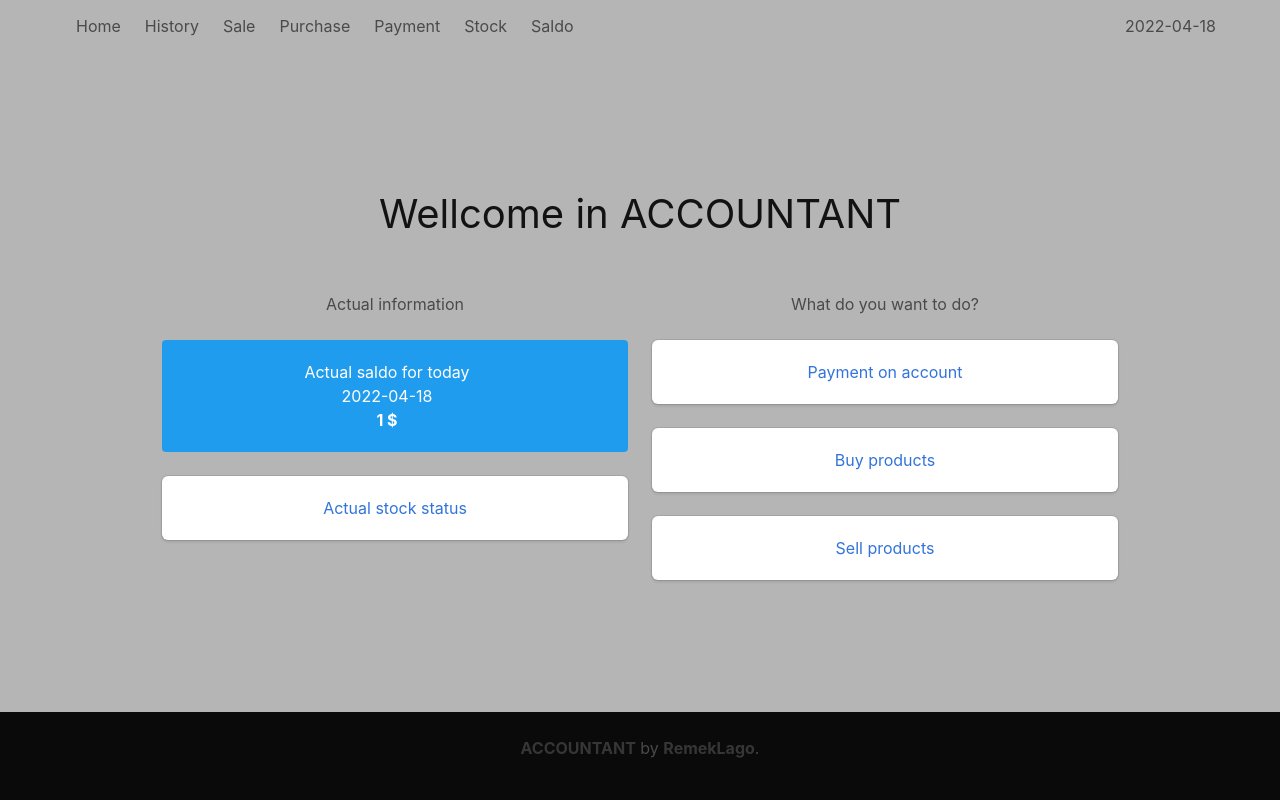
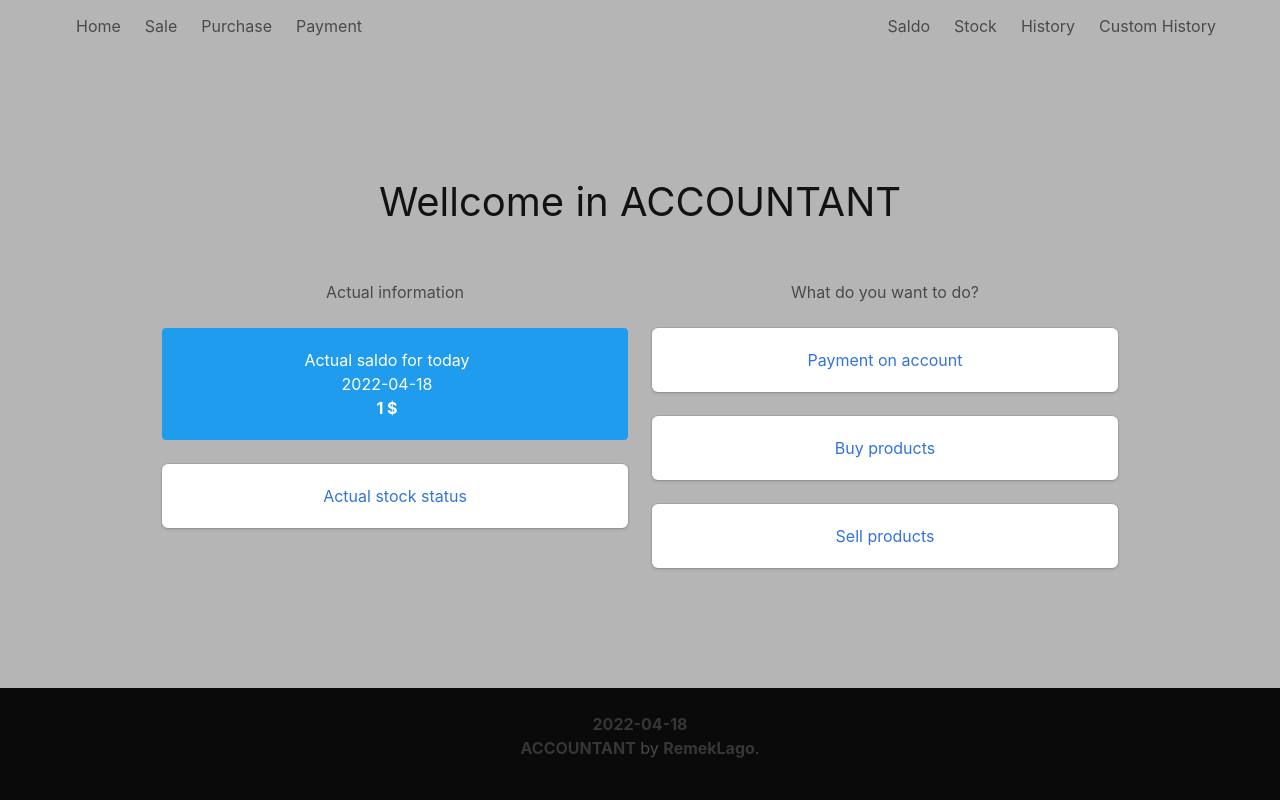
Before and after one commit to RemekLago/Accountant_Flask, a Flask app: page / in a window 1280 px wide. Run offline with Flask 2, Linux system fonts and the light colour scheme; tables that the repository leaves empty hold one stand-in row (values such as "Sample post").

Commit message:
chnages in lauout

```diff
--- a/app/templates/base.html
+++ b/app/templates/base.html
@@ -19,9 +19,6 @@
                             <a href="{{ url_for('index') }}" class="navbar-item">
                                 Home
                             </a>
-                            <a href="{{ url_for('history') }}" class="navbar-item">
-                                History
-                            </a>
                             <a href="{{ url_for('sale') }}" class="navbar-item">
                                 Sale
                             </a>
@@ -31,16 +28,19 @@
                             <a href="{{ url_for('payment') }}" class="navbar-item">
                                 Payment
                             </a>
+                        </div>
+                        <div class="navbar-end">
+                            <a href="{{ url_for('saldo') }}" class="navbar-item">
+                                Saldo
+                            </a>
                             <a href="{{ url_for('stock') }}" class="navbar-item">
                                 Stock
                             </a>
-                             <a href="{{ url_for('saldo') }}" class="navbar-item">
-                                Saldo
+                            <a href="{{ url_for('history') }}" class="navbar-item">
+                                History
                             </a>
-                        </div>
-                        <div class="navbar-end">
-                            <a class="navbar-item">
-                                {{ today.strftime('%Y-%m-%d')}}
+                            <a href="{{ url_for('custom_history') }}" class="navbar-item">
+                                Custom History
                             </a>
                         </div>
                     </div>
@@ -57,6 +57,8 @@
             <div class="content has-text-centered">
                 <br>
                 <p>
+
+                <strong>{{ today.strftime('%Y-%m-%d')}}</strong> <br>
                 <strong>ACCOUNTANT</strong> by <strong>RemekLago</strong>.
                 </p>
                 <br>
```
